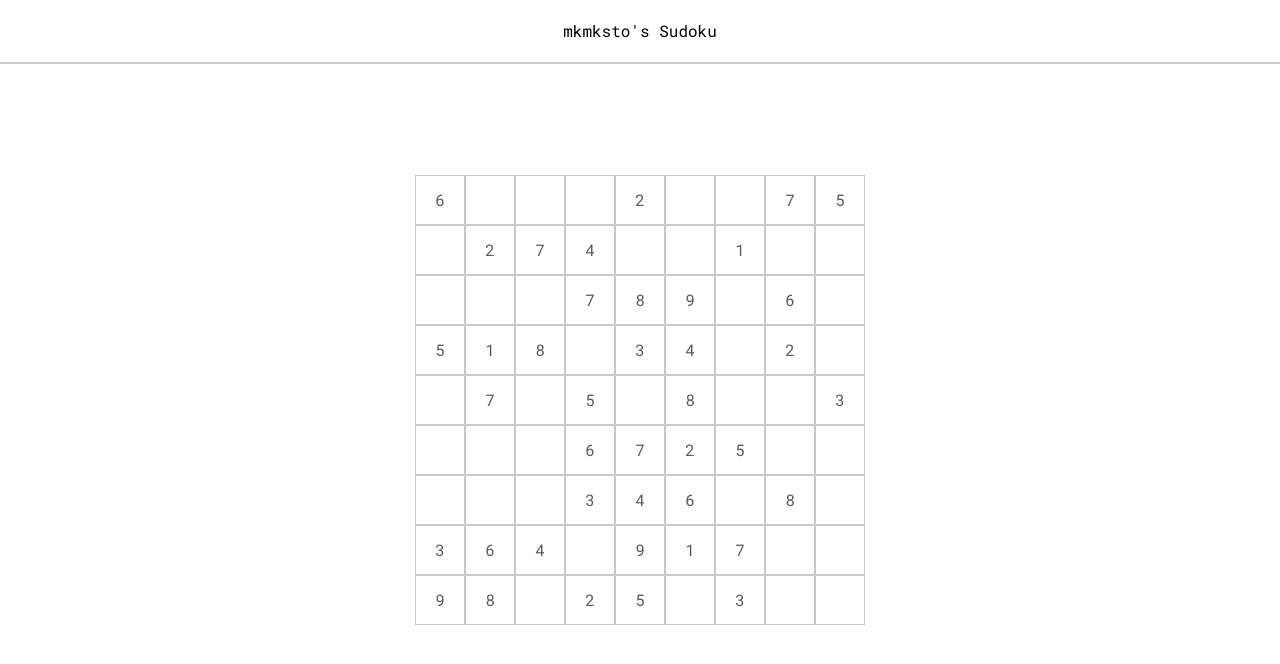
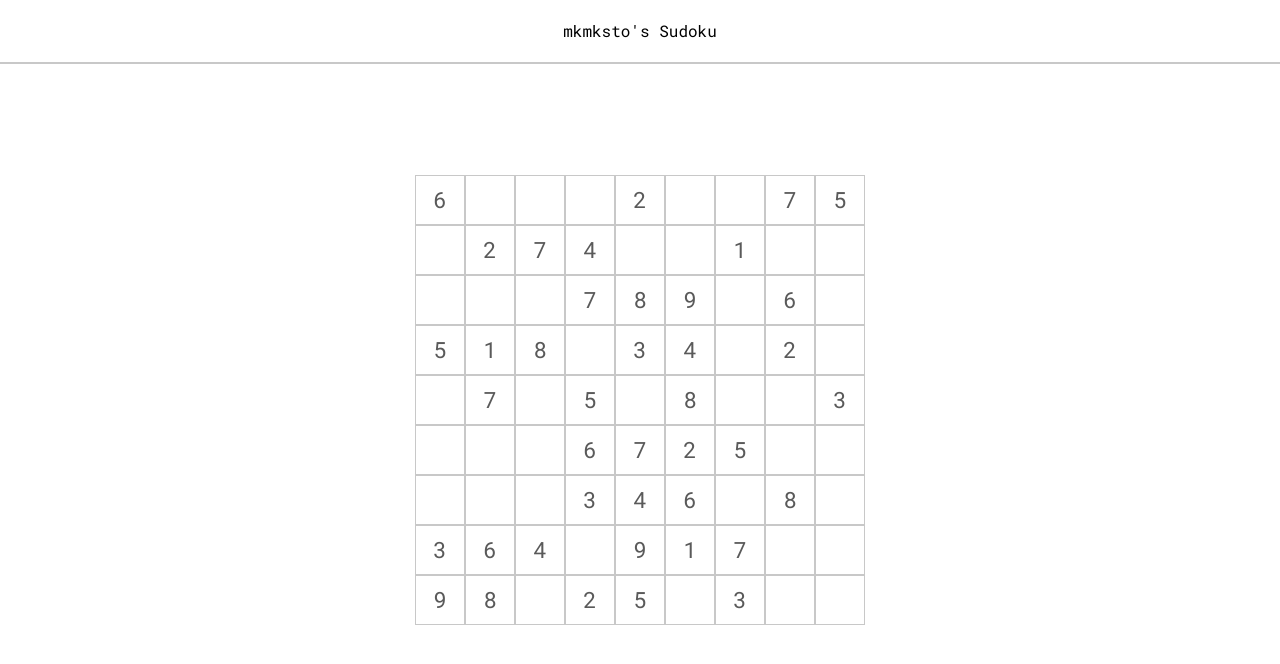
Before and after one commit to mkmksto/svelte_sudoku, a Svelte app: page / in a window 1280 px wide. Shown: the top 664 px of the page. Built offline with nearby package versions, Linux system fonts and the light colour scheme.

Commit message:
user input working

```diff
--- a/src/components/Board.svelte
+++ b/src/components/Board.svelte
@@ -5,6 +5,7 @@
         delRandElements,
         initObjectArray,
     } from '../utils/arrayManipulation'
+    import { validKeys } from '../utils/keyboardUtils'
     import { sample1 } from '../utils/sampleProblems'
     import Tiles from './Tiles.svelte'
 
@@ -28,11 +29,14 @@
         tileState.update((prevState) => {
             prevState.forEach((tileObj, idx) => {
                 tileObj.realValue = sample1[idx]
+
+                // removed from original puzzle
                 if (newSample[idx] != 'x') {
                     tileObj.userInputValue = sample1[idx]
                     tileObj.isReplaceable = false
                     tileObj.isValidValue = true
                 } else {
+                    // initial values shown to user
                     tileObj.userInputValue = ''
                     tileObj.isReplaceable = true
                     tileObj.isValidValue = false
@@ -42,14 +46,37 @@
             return prevState
         })
     }
+
+    function keyDown(e) {
+        if (!validKeys.includes(e.key)) return
+
+        const activeTile = $tileState.find((tile) => {
+            return tile.isActiveTile
+        })
+        if (!activeTile) return
+        const isReplaceable = activeTile.isReplaceable
+        if (!isReplaceable) return
+
+        activeTile.userInputValue = e.key
+        activeTile.isUserInput = true
+
+        $tileState = $tileState
+    }
 </script>
 
+<svelte:window
+    on:keydown={(e) => {
+        keyDown(e)
+    }}
+/>
+
 <div class="board">
-    {#each $tileState as { coord, realValue, isActiveTile, userInputValue } (coord)}
+    {#each $tileState as { coord, realValue, isActiveTile, userInputValue, isUserInput } (coord)}
         <Tiles
             {realValue}
             {coord}
             {userInputValue}
+            {isUserInput}
             bind:isActive={isActiveTile}
         />
     {/each}
--- a/src/components/Tiles.svelte
+++ b/src/components/Tiles.svelte
@@ -7,6 +7,7 @@
     // export let isValidvalue
     // export let isReplaceable
     export let isActive
+    export let isUserInput
 
     function tileClick(coord, isClickedTileActive) {
         clearPreviousActiveTiles()
@@ -40,6 +41,7 @@
 <div
     class="tile"
     class:active-tile={isActive}
+    class:user-input={isUserInput}
     on:click={() => tileClick(coord, isActive)}
 >
     {userInputValue}
@@ -50,7 +52,7 @@
         display: flex;
         align-items: center;
         justify-content: center;
-        font-size: 1rem;
+        font-size: 1.4rem;
         color: rgb(90, 90, 90);
         width: 50px;
         height: 50px;
@@ -61,4 +63,8 @@
     .active-tile {
         background-color: rgb(180, 180, 180);
     }
+
+    .user-input {
+        color: rgb(0, 107, 238);
+    }
 </style>
--- a/src/stores/tileStateStore.js
+++ b/src/stores/tileStateStore.js
@@ -1,4 +1,4 @@
-import { writable } from 'svelte/store'
+import { derived, writable } from 'svelte/store'
 
 export const tileState = writable([
     {
@@ -10,3 +10,7 @@ export const tileState = writable([
         isActiveTile: false,
     },
 ])
+
+export const gameWon = derived(tileState, () => {
+    // derive game state here
+})
--- /dev/null
+++ b/src/utils/keyboardUtils.js
@@ -0,0 +1 @@
+export const validKeys = ['1', '2', '3', '4', '5', '6', '7', '8', '9']
```
